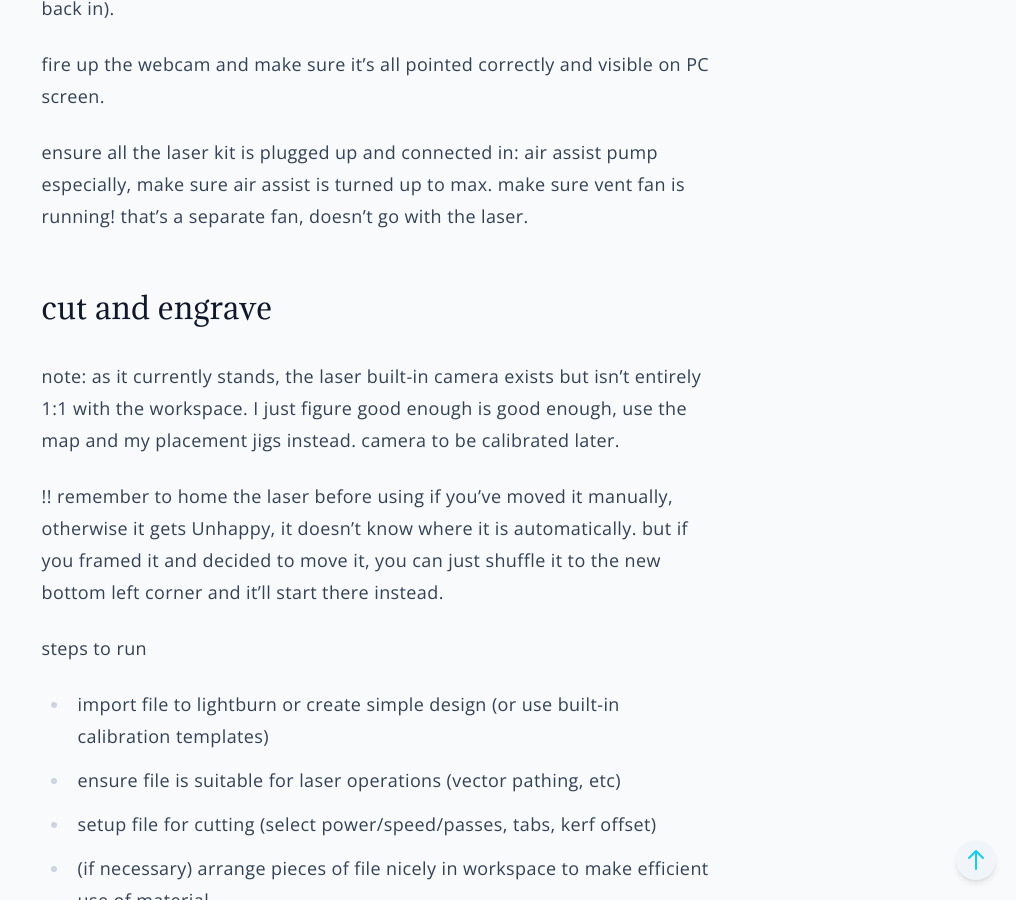
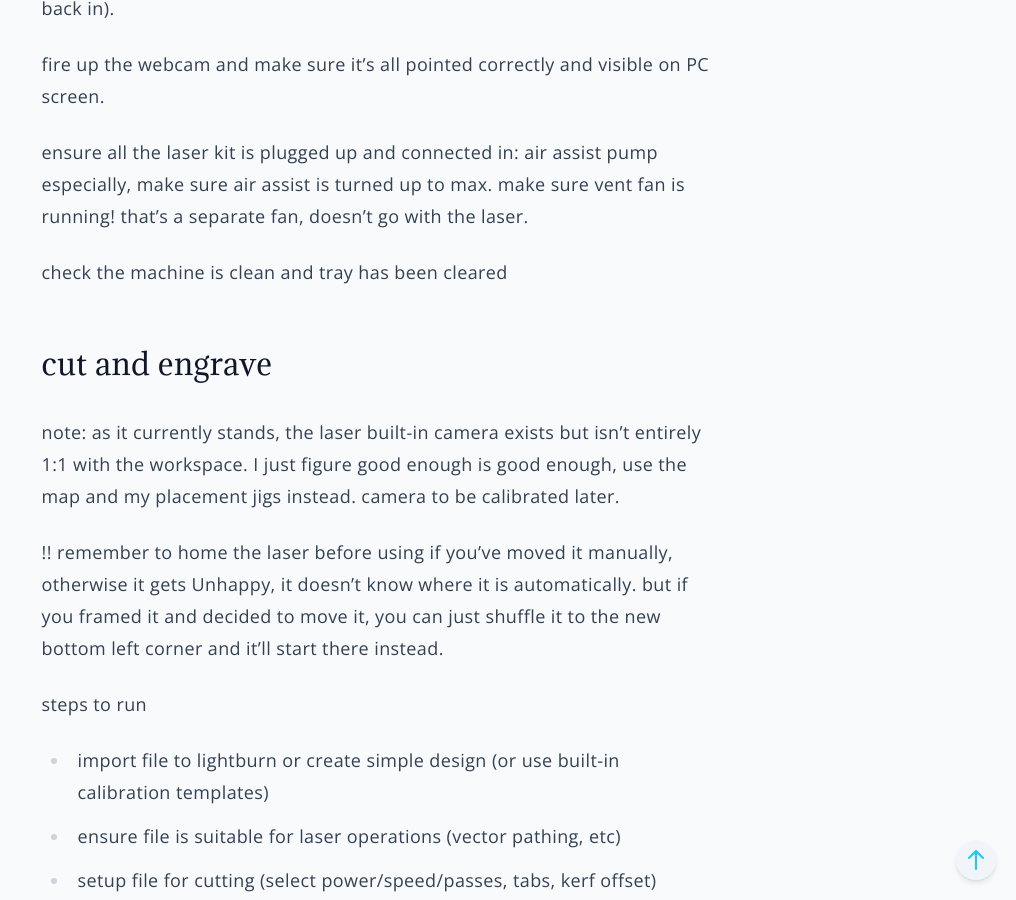
Before and after one commit to paper-engineer/laser-gallery, a Jekyll site: the page built from docs/_pages/instructions.md, in a window 1280 px wide and 900 px high, scrolled down 600 px. Shown: the whole window, without its empty margins (264-1280 px from the left). Built offline with Jekyll 4.4.1, drawn with Linux system fonts in a browser that asks for light colours.

Commit message:
Update instructions.md

```diff
--- a/docs/_pages/instructions.md
+++ b/docs/_pages/instructions.md
@@ -18,6 +18,8 @@ put vent out the window and away (I tend to point it towards the closed bedroom
 fire up the webcam and make sure it's all pointed correctly and visible on PC screen.
 
 ensure all the laser kit is plugged up and connected in: air assist pump especially, make sure air assist is turned up to max. make sure vent fan is running! that's a separate fan, doesn't go with the laser.
+
+check the machine is clean and tray has been cleared
 
 ## cut and engrave
 
```
